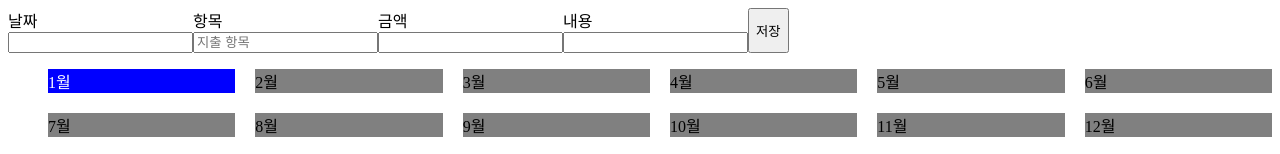
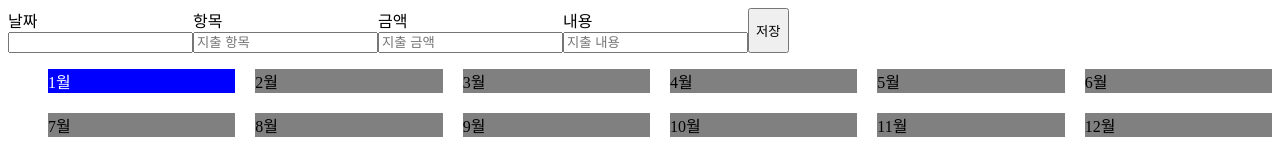
Before and after one commit to hb9901/CheckBook, a React (Vite) app: page / in a window 1280 px wide. Shown: the top 154 px of the page. Built offline with nearby package versions, Linux system fonts and the light colour scheme.

Commit message:
fix: input placeholder 작성

```diff
--- a/src/components/InputForm/InputForm.jsx
+++ b/src/components/InputForm/InputForm.jsx
@@ -34,17 +34,28 @@ function InputForm({ addExpenditure }) {
         </InputWrapper>
         <InputWrapper>
           <label>항목</label>
-          <input type="text" data-type="item" placeholder="지출 항목" onChange={handleExpenditure} />
+          <input
+            type="text"
+            data-type="item"
+            placeholder="지출 항목"
+            onChange={handleExpenditure}
+          />
         </InputWrapper>
         <InputWrapper>
           <label>금액</label>
-          <input type="text" data-type="amount" onChange={handleExpenditure} />
+          <input
+            type="text"
+            data-type="amount"
+            placeholder="지출 금액"
+            onChange={handleExpenditure}
+          />
         </InputWrapper>
         <InputWrapper>
           <label>내용</label>
           <input
             type="text"
             data-type="description"
+            placeholder="지출 내용"
             onChange={handleExpenditure}
           />
         </InputWrapper>
```
